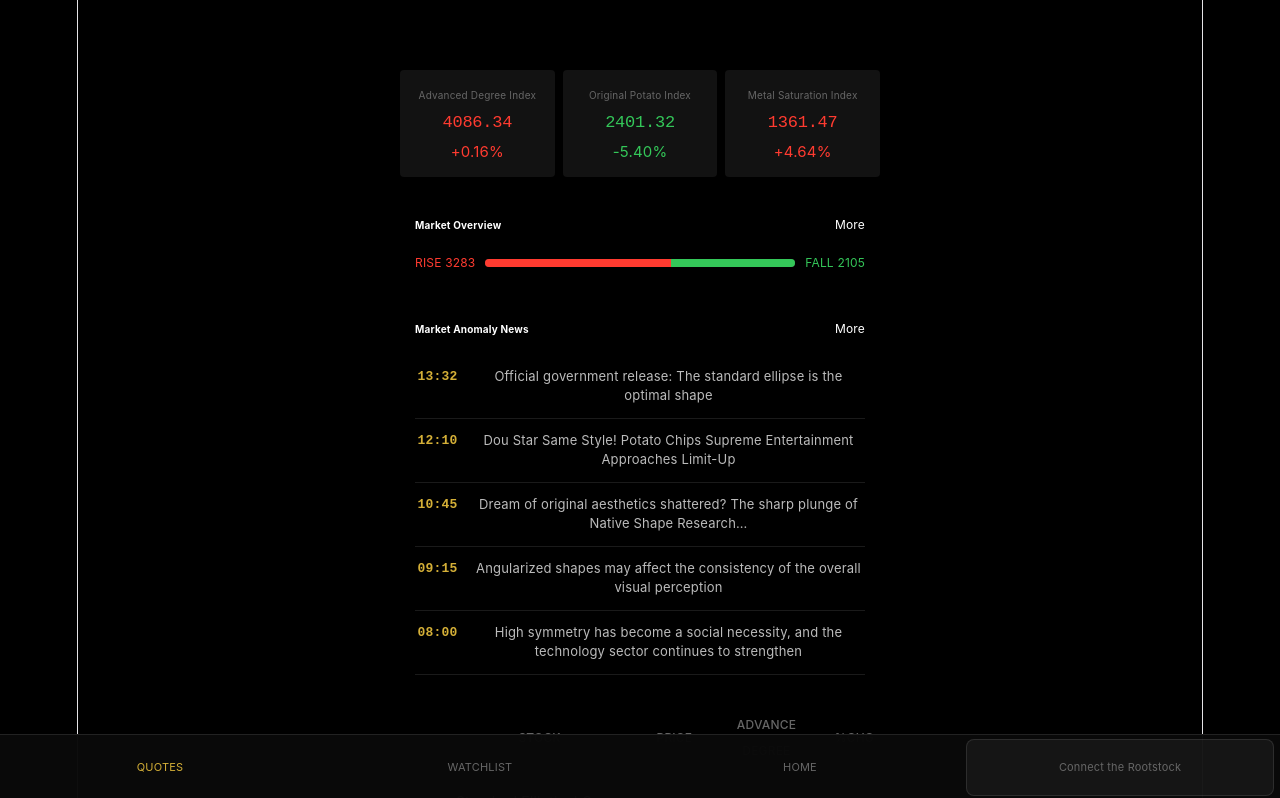
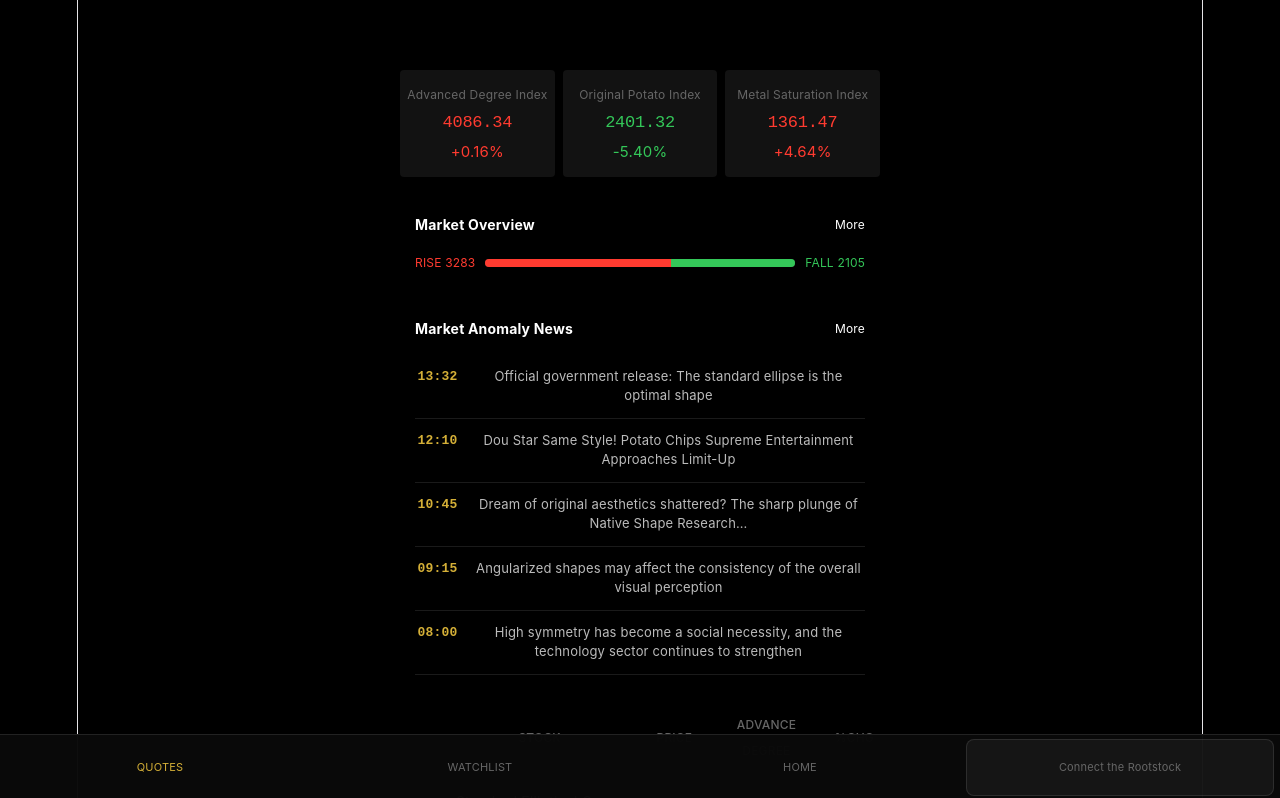
Before and after one commit to ynx2003/Erysichthon, a React (Vite) app: page / in a window 1280 px wide. Shown: the top 798 px of the page. Built offline with nearby package versions, Linux system fonts and the light colour scheme.

Commit message:
fix 10
adjust font

```diff
--- a/src/tongdoushun.css
+++ b/src/tongdoushun.css
@@ -114,10 +114,10 @@ body {
   color: var(--gold);
 }
 
-/* zhishu */
+/* index */
 .indices { display: grid; grid-template-columns: 1fr 1fr 1fr; gap: 8px; padding: 10px; }
 .idx-card { background: var(--card); padding: 12px 5px; border-radius: 4px; text-align: center; }
-.idx-card p { font-size: 10px; color: var(--dim); margin: 0; }
+.idx-card p { font-size: 12px; color: var(--dim); margin: 0; }
 .idx-card h2 { font-size: 17px; margin: 5px 0; font-family: monospace; }
 
 /* Market Overview */
@@ -131,7 +131,7 @@ body {
 .section-header {
   display: flex;
   justify-content: space-between;
-  font-size: 10px;
+  font-size: 14px;
   margin-bottom: 12px;
   font-weight: bold;
 }
@@ -353,7 +353,7 @@ body {
 
 .list-header {
   padding: 15px 10px 5px;
-  font-size: 12px;
+  font-size: 15px;
   color: var(--dim);
   border-bottom: 1px solid #111;
 }
```
